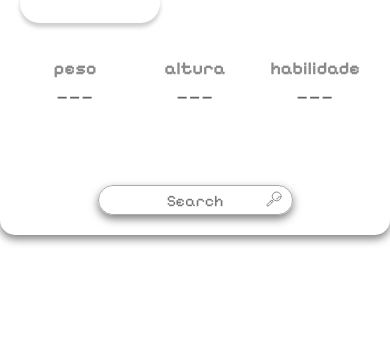
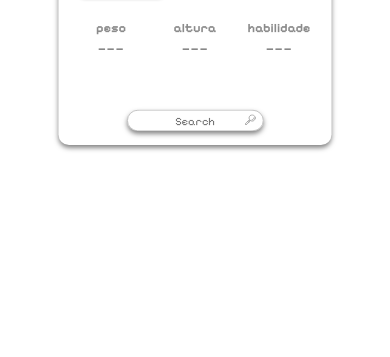
Before and after one commit to MarcosFerreira2024/Pokedex, a plain HTML site: page index.html in a window 390 px wide. Shown: the part 487-844 px from the top of the page. Drawn offline with Linux system fonts and the light colour scheme; no server answers.

Commit message:
responsivo
preguiça

```diff
--- a/css/style.css
+++ b/css/style.css
@@ -225,3 +225,10 @@ table {
 .pixel{
     font-family:"Pixelify Sans"
 }
+
+
+@media (max-width:420px){
+   body{
+    scale: 0.7;
+   }
+}
```
